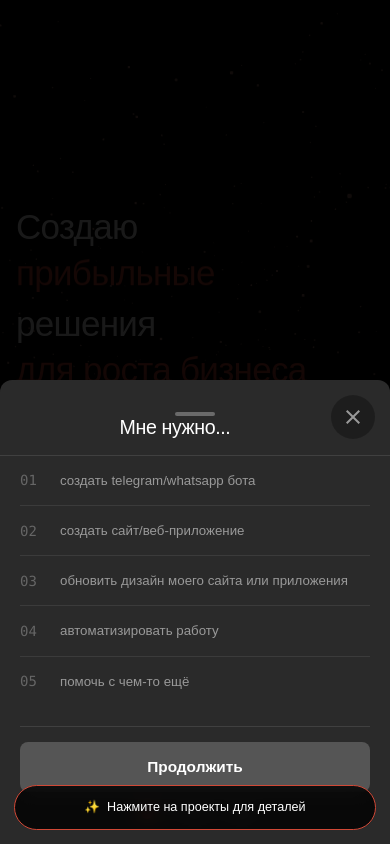
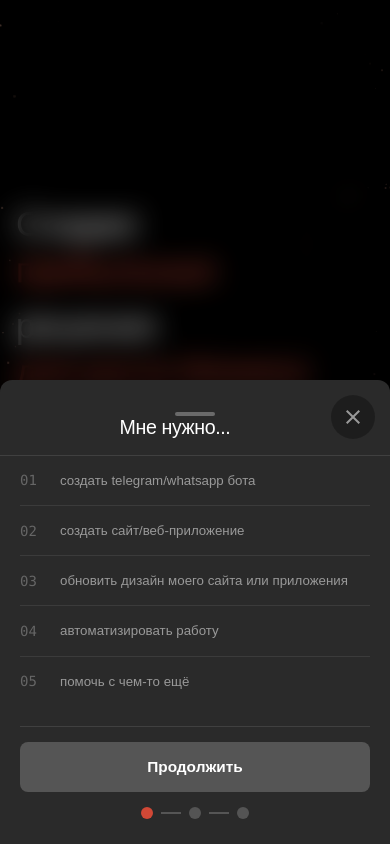
Before and after one commit to LoonyBoy/mysite1, a React (Vite) app: page /home in a window 390 px wide. Both pictures are taken after a click on the button "Создать проект". Built offline with nearby package versions, Linux system fonts and the light colour scheme; a web font is replaced by a local one.

Commit message:
feat: enhance ProjectModal and RotatingText components for improved animations and mobile optimization

```diff
--- a/src/components/ProjectModal.jsx
+++ b/src/components/ProjectModal.jsx
@@ -8,16 +8,22 @@
   left: 0;
   width: 100%;
   height: 100%;
-  background: rgba(0, 0, 0, 0.9);
-  z-index: 1000;
+  background: rgba(0, 0, 0, 0.3);
+  z-index: 9999; /* Повышаем z-index для гарантии перекрытия */
   display: flex;
   justify-content: center;
   align-items: center;
   padding: 20px;
+  /* Размытие вместо черного фона */
+  backdrop-filter: blur(16px);
+  -webkit-backdrop-filter: blur(16px);
 
   @media (max-width: 768px) {
     padding: 0;
     align-items: flex-end;
+    backdrop-filter: blur(14px);
+    -webkit-backdrop-filter: blur(14px);
+    background: rgba(0, 0, 0, 0.2);
   }
 `
 
@@ -710,21 +716,21 @@
     window.open(`https://wa.me/79123456789?text=${message}`)
   }
 
-  if (!isOpen) return null
-
   return (
     <AnimatePresence>
+      {isOpen && (
         <ModalOverlay
           initial={{ opacity: 0 }}
           animate={{ opacity: 1 }}
           exit={{ opacity: 0 }}
+          transition={{ duration: 0.2, ease: "easeOut" }}
           onClick={onClose}
         >
         <ModalContent
           initial={{
-            scale: window.innerWidth <= 768 ? 1 : 0.8,
+            scale: window.innerWidth <= 768 ? 1 : 0.95,
             opacity: 0,
-            y: window.innerWidth <= 768 ? 100 : 0
+            y: window.innerWidth <= 768 ? 30 : 0
           }}
           animate={{
             scale: 1,
@@ -732,9 +738,14 @@
             y: 0
           }}
           exit={{
-            scale: window.innerWidth <= 768 ? 1 : 0.8,
+            scale: window.innerWidth <= 768 ? 1 : 0.95,
             opacity: 0,
-            y: window.innerWidth <= 768 ? 100 : 0
+            y: window.innerWidth <= 768 ? 30 : 0
+          }}
+          transition={{
+            duration: 0.25,
+            ease: "easeOut",
+            delay: 0.05
           }}
           onClick={(e) => e.stopPropagation()}
           drag="y"
@@ -917,6 +928,7 @@
           </ModalBody>
         </ModalContent>
       </ModalOverlay>
+      )}
     </AnimatePresence>
   )
 }
--- a/src/components/RotatingText.css
+++ b/src/components/RotatingText.css
@@ -4,25 +4,32 @@
   color: var(--primary-red);
   min-height: 1em;
   min-width: 300px;
-  overflow: visible;
+  overflow: hidden; /* Скрываем выходящие элементы */
   line-height: 1.2;
   max-width: 800px;
   word-break: keep-all;
   overflow-wrap: break-word;
   hyphens: none;
   text-wrap: balance;
+  /* Предотвращаем мигание */
+  isolation: isolate;
+  contain: layout style paint;
 }
 
 .text-rotate-sr-only {
-  position: absolute;
-  width: 1px;
-  height: 1px;
-  padding: 0;
-  margin: -1px;
-  overflow: hidden;
-  clip: rect(0, 0, 0, 0);
-  white-space: nowrap;
-  border: 0;
+  position: absolute !important;
+  width: 1px !important;
+  height: 1px !important;
+  padding: 0 !important;
+  margin: -1px !important;
+  overflow: hidden !important;
+  clip: rect(0, 0, 0, 0) !important;
+  white-space: nowrap !important;
+  border: 0 !important;
+  opacity: 0 !important;
+  visibility: hidden !important;
+  pointer-events: none !important;
+  display: none !important; /* Полностью скрываем элемент */
 }
 
 .text-rotate-lines {
@@ -52,6 +59,10 @@
   transform: translateZ(0);
   -webkit-transform: translateZ(0);
   white-space: nowrap;
+  /* Предотвращаем мигание */
+  opacity: 1;
+  visibility: visible;
+  transition: none; /* Убираем CSS transitions, оставляем только framer-motion */
 }
 
 .text-rotate-space {
@@ -64,30 +75,42 @@
   .text-rotate {
     min-width: 200px;
     min-height: 1.2em;
-    overflow: visible;
+    overflow: hidden; /* Скрываем выходящие элементы на мобильных */
     line-height: 1.2;
-    max-width: 400px;
-    word-break: keep-all;
-    overflow-wrap: break-word;
+    max-width: 90vw; /* allow more width for long text */
+    word-break: normal; /* disable keep-all for simpler breaking */
+    overflow-wrap: break-word; /* allow breaking long words */
     hyphens: none;
-    text-wrap: balance;
+    text-wrap: nowrap; /* disable balance, but allow natural wrapping */
+    white-space: normal; /* allow text wrapping for long content */
+    position: relative; /* establish stacking context for transforms */
   }
 
   .text-rotate-element {
-  line-height: 1.0; /* tighter line-height for mobile to control gap */
-  margin-bottom: 8px; /* enforce 8px gap when elements stack */
+    line-height: 1.0; /* tighter line-height for mobile to control gap */
+    margin-bottom: 0; /* remove margin that could cause gaps */
+    white-space: normal; /* allow breaking for long words */
+    /* Hardware acceleration for smooth animations */
+    will-change: transform, opacity;
+    transform: translate3d(0, 0, 0);
+    -webkit-transform: translate3d(0, 0, 0);
+    backface-visibility: hidden;
+    -webkit-backface-visibility: hidden;
+    /* Стабильность при анимации */
+    opacity: 1;
+    visibility: visible;
+    transition: none;
   }
 
   .text-rotate-word {
-    word-break: keep-all;
-    overflow-wrap: break-word;
+    word-break: normal; /* simpler breaking */
+    overflow-wrap: break-word; /* allow breaking long words */
     hyphens: none;
-    text-wrap: balance;
-  margin-bottom: 0; /* avoid double spacing */
+    text-wrap: nowrap; /* no balance */
+    margin-bottom: 0; /* avoid double spacing */
+    white-space: normal; /* allow natural wrapping */
   }
-}
-
-/* Специальные стили для iOS Safari */
+}/* Специальные стили для iOS Safari */
 @supports (-webkit-touch-callout: none) {
   .text-rotate-element {
   -webkit-font-smoothing: antialiased;
--- a/src/components/RotatingText.jsx
+++ b/src/components/RotatingText.jsx
@@ -19,11 +19,11 @@
 const RotatingText = forwardRef((props, ref) => {
   const {
     texts,
-    transition = { type: "spring", damping: 30, stiffness: 400 },
+    transition = { type: "spring", damping: 25, stiffness: 300 },
     initial = { y: "100%", opacity: 0 },
     animate = { y: 0, opacity: 1 },
-    exit = { y: "-120%", opacity: 0 },
-    animatePresenceMode = "wait",
+    exit = { y: "-100%", opacity: 0 },
+    animatePresenceMode = "popLayout",
     animatePresenceInitial = false,
     rotationInterval = 2000,
     staggerDuration = 0,
@@ -163,18 +163,17 @@
     <motion.span
       className={cn("text-rotate", mainClassName)}
       {...rest}
-      layout
       transition={transition}
     >
       <span className="text-rotate-sr-only">{texts[currentTextIndex]}</span>
-      <AnimatePresence mode={animatePresenceMode} initial={animatePresenceInitial}>
+      <AnimatePresence mode="wait" initial={false}>
         <motion.span
           key={currentTextIndex}
           className={cn(
             splitBy === "lines" ? "text-rotate-lines" : "text-rotate"
           )}
-          layout
           aria-hidden="true"
+          style={{ position: 'relative', display: 'inline-block' }}
         >
           {elements.map((wordObj, wordIndex, array) => {
             const previousCharsCount = array
--- a/src/pages/HomePage.jsx
+++ b/src/pages/HomePage.jsx
@@ -41,6 +41,7 @@
   margin: 0 auto;
   position: relative;
   z-index: 2;
+  transition: opacity 0.2s ease;
 
   @media (max-width: 768px) {
     padding: 32px 16px;
@@ -109,10 +110,14 @@
       gap: 8px; /* keep 8px spacing on mobile */
       min-height: 1em;
       overflow: visible;
+      /* Remove conflicting layout rules that interfere with animations */
 
       &:last-child {
         min-height: 2em; /* match desktop to avoid extra vertical space */
         align-items: flex-start;
+        /* Allow natural text flow for long content */
+        white-space: normal;
+        flex-wrap: wrap;
       }
     }
   }
@@ -265,6 +270,30 @@
   const navigate = useNavigate()
   const { camera, setTransitionContext } = useParticles()
   const [isProjectModalOpen, setIsProjectModalOpen] = useState(false)
+
+  // Детекция мобильного устройства для оптимизации анимаций
+  const isMobile = window.innerWidth <= 768 || 'ontouchstart' in window
+
+  // Настройки анимации в зависимости от устройства
+  const animationConfig = isMobile ? {
+    // Более мягкие настройки для мобильных
+    rotationInterval: 3500,
+    staggerDuration: 0.01,
+    transition: { type: "spring", damping: 40, stiffness: 260 },
+    initial: { y: "100%", opacity: 0 },
+    animate: { y: 0, opacity: 1 },
+    exit: { y: "-100%", opacity: 0 },
+    mode: "wait" // Ждем завершения анимации выхода
+  } : {
+    // Стандартные настройки для десктопа
+    rotationInterval: 3000,
+    staggerDuration: 0.02,
+    transition: { type: "spring", damping: 35, stiffness: 300 },
+    initial: { y: "100%", opacity: 0 },
+    animate: { y: 0, opacity: 1 },
+    exit: { y: "-100%", opacity: 0 },
+    mode: "wait" // Ждем завершения анимации выхода
+  }
 
   // Подключаем интерактивное управление частицами
   const { resetRotation } = useParticleControl(camera, true, {
@@ -656,7 +685,9 @@
 
       {/* Удалён правый edge перехода в меню */}
 
-      <HeroSection ref={heroRef} id="hero">
+      <HeroSection ref={heroRef} id="hero" style={{
+        pointerEvents: isProjectModalOpen ? 'none' : 'auto'
+      }}>
         <MainHeading>
           <div className="text-line">
             Создаю
@@ -676,10 +707,14 @@
                 'простые',
                 'креативные'
               ]}
-              rotationInterval={3000}
+              rotationInterval={animationConfig.rotationInterval}
               splitBy="words"
-              staggerDuration={0.03}
-              transition={{ type: "spring", damping: 20, stiffness: 200 }}
+              staggerDuration={animationConfig.staggerDuration}
+              transition={animationConfig.transition}
+              animatePresenceMode={animationConfig.mode}
+              initial={animationConfig.initial}
+              animate={animationConfig.animate}
+              exit={animationConfig.exit}
             />
           </div>
           <div className="text-line">
@@ -700,10 +735,14 @@
                 'для сложных проблем',
                 'которые выделяют вас'
               ]}
-              rotationInterval={3000}
+              rotationInterval={animationConfig.rotationInterval}
               splitBy="words"
-              staggerDuration={0.03}
-              transition={{ type: "spring", damping: 20, stiffness: 200 }}
+              staggerDuration={animationConfig.staggerDuration}
+              transition={animationConfig.transition}
+              animatePresenceMode={animationConfig.mode}
+              initial={animationConfig.initial}
+              animate={animationConfig.animate}
+              exit={animationConfig.exit}
             />
           </div>
         </MainHeading>
@@ -713,7 +752,12 @@
             интерактивных сайтов и приложений с фокусом на UX/UI и производительность.
           </Description>
           <ButtonsContainer>
-            <CreateProjectButton onClick={() => setIsProjectModalOpen(true)}>
+            <CreateProjectButton
+              onClick={() => {
+                // Мгновенно устанавливаем состояние для предотвращения мигания
+                setIsProjectModalOpen(true)
+              }}
+            >
               Создать проект
             </CreateProjectButton>
             <LaunchEnginesButton href="/game" onClick={handleEngineClick}>
```
Lines whose indentation alone changed are shown as unchanged.
